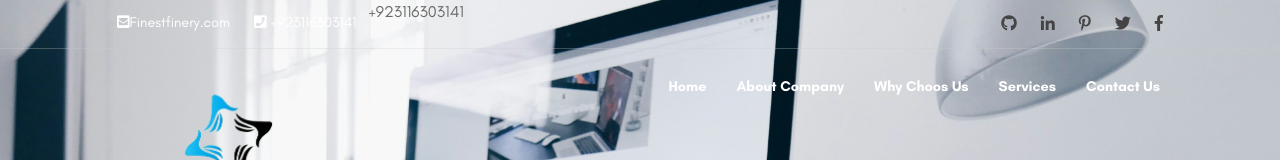
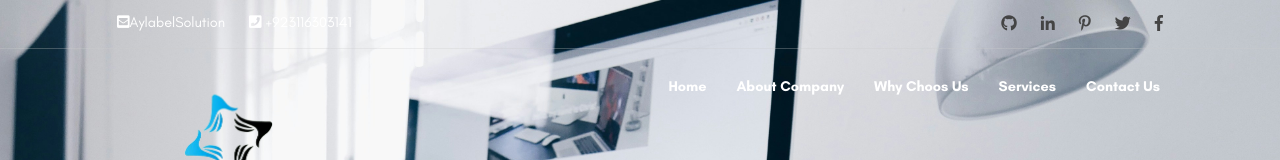
Before and after one commit to MohammadAli62/techwebsite, a plain HTML site: page index.html in a window 1280 px wide. Shown: the top 160 px of the page. Drawn offline with Linux system fonts and the light colour scheme; files whose address does not match are found by name.

Commit message:
Update index.html

```diff
--- a/index.html
+++ b/index.html
@@ -22,8 +22,8 @@
                 <div class="row">
                     <div class="col-lg-7 col-md-12 left-item">
                         <ul>
-                            <li><i class="fas fa-envelope-square"></i>Finestfinery.com</li>
-                            <li class="d-none d-sm-block"><i class="fas fa-phone-square"></i> +923116303141</li> </i> +923116303141</li>
+                            <li><i class="fas fa-envelope-square"></i>AylabelSolution</li>
+                            <li class="d-none d-sm-block"><i class="fas fa-phone-square"></i> +923116303141</li>
                         </ul>
                     </div>
                     <div class="col-lg-5 d-none d-lg-block right-item">
```
